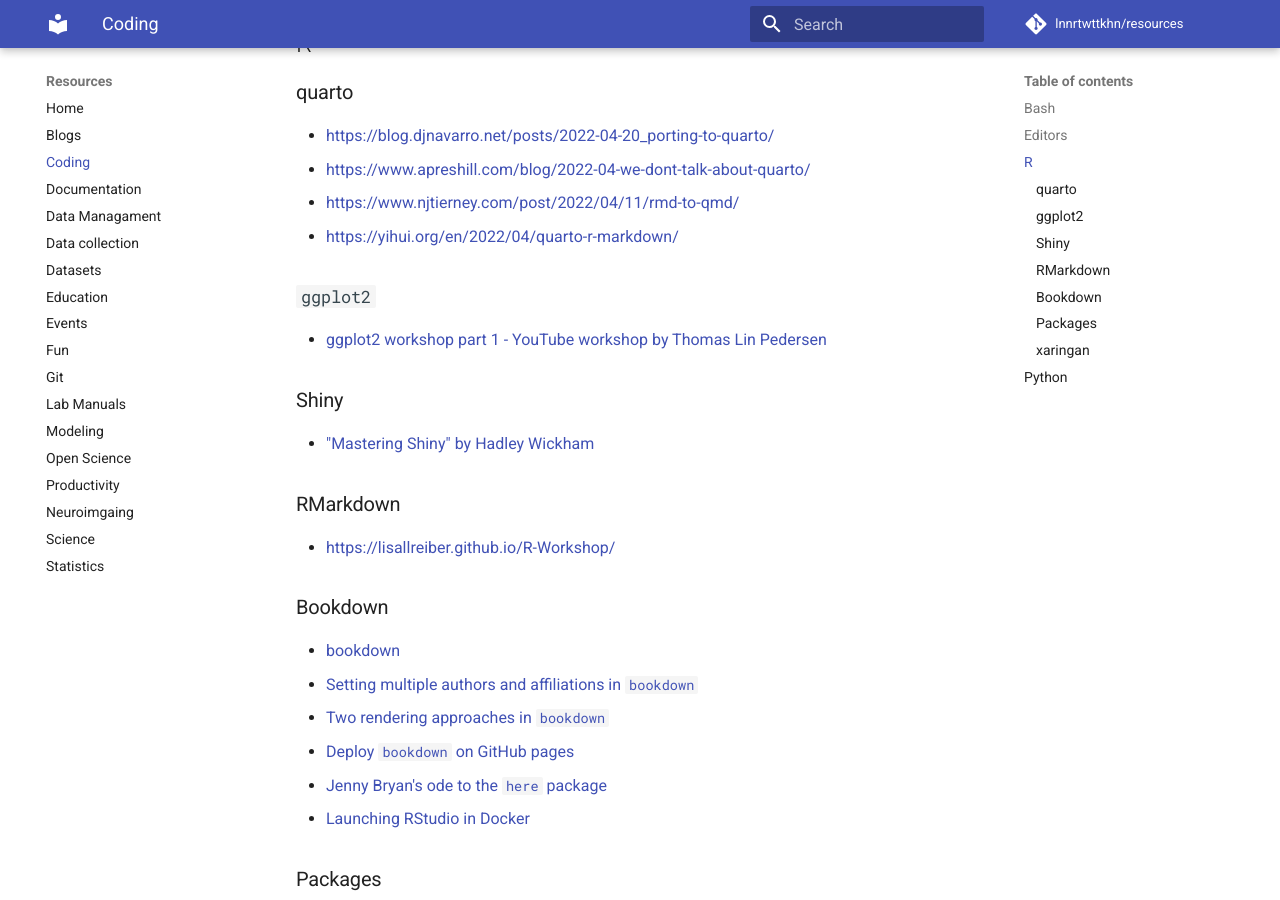
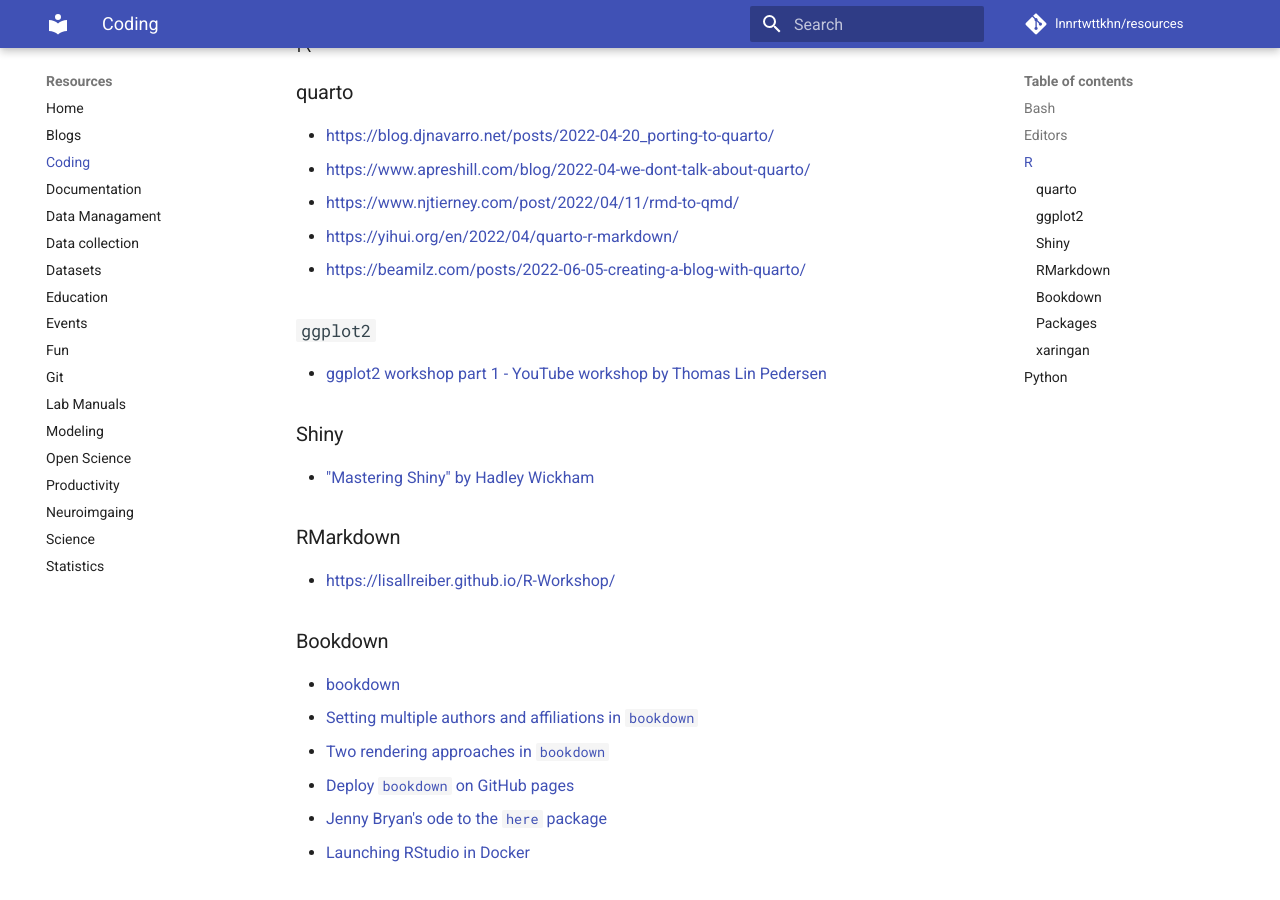
Before and after one commit to lnnrtwttkhn/resources, an MkDocs documentation site: the page built from docs/coding.md, in a window 1280 px wide and 900 px high, scrolled down 454 px. Built offline with MkDocs 1.6.1 and Material for MkDocs 9.7.7, drawn with Linux system fonts in a browser that asks for light colours; comment, search, counter and statistics services are not loaded; some of the changed lines change nothing that is shown.

Commit message:
add link to blog post on quarto

```diff
--- a/docs/coding.md
+++ b/docs/coding.md
@@ -18,6 +18,7 @@
 - https://www.apreshill.com/blog/2022-04-we-dont-talk-about-quarto/
 - https://www.njtierney.com/post/2022/04/11/rmd-to-qmd/
 - https://yihui.org/en/2022/04/quarto-r-markdown/
+- https://beamilz.com/posts/2022-06-05-creating-a-blog-with-quarto/
 
 ### `ggplot2`
 
```
